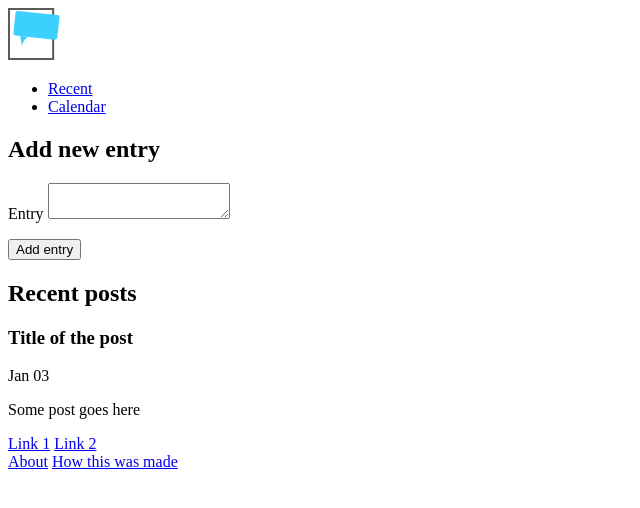
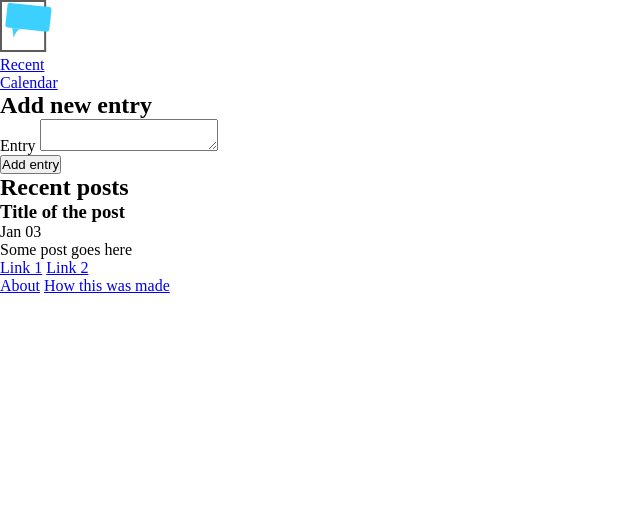
Before and after one commit to IuliiaKonovalova/micro-blog, a Python web app: template templates/index.html in a window 1280 px wide. Shown: the top 508 px of the page, without its empty margins (0-640 px from the left). Run offline with Jinja, Linux system fonts and the light colour scheme; the template is opened without the code that fills it, so the values that code supplies are empty.

Commit message:
Add global styles

```diff
--- a/static/css/style.css
+++ b/static/css/style.css
@@ -0,0 +1,19 @@
+/*------ Global Settings------*/
+
+*,
+*::before,
+*::after {
+  margin: 0;
+  padding: 0;
+  box-sizing: border-box;
+}
+
+body,
+h1,
+h2,
+p {
+  margin: 0;
+  padding: 0;
+}
+
+/*--Styling Body, Background--*/
--- a/templates/index.html
+++ b/templates/index.html
@@ -5,7 +5,7 @@
   <meta charset="UTF-8">
   <meta http-equiv="X-UA-Compatible" content="IE=edge">
   <meta name="viewport" content="width=device-width, initial-scale=1.0">
-  <link rel="stylesheet" href="static/css/style.css" type="text/css">
+  <link rel="stylesheet" href="../static/css/style.css" type="text/css">
   <title>Micro Blog</title>
 </head>
 
```
